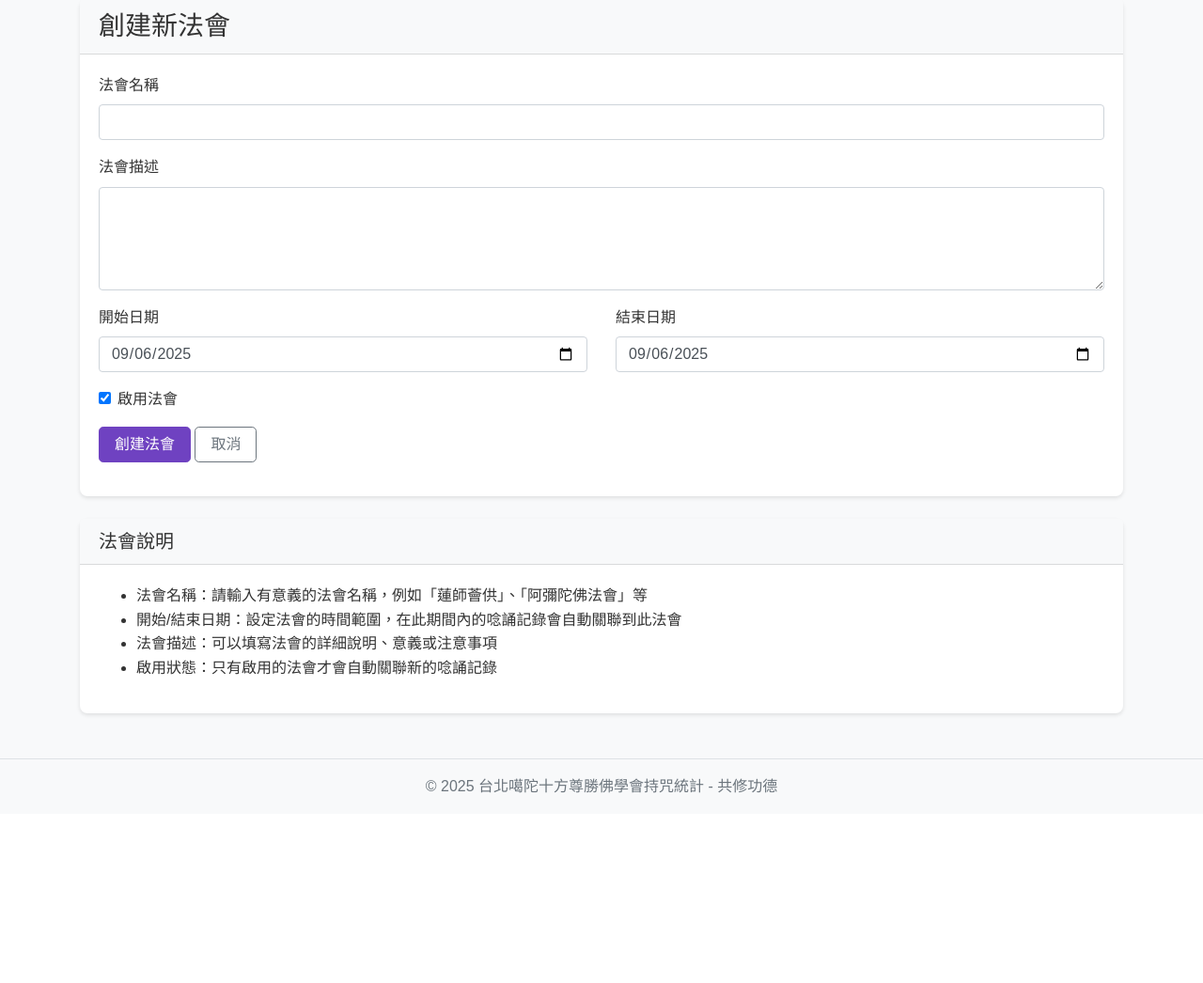
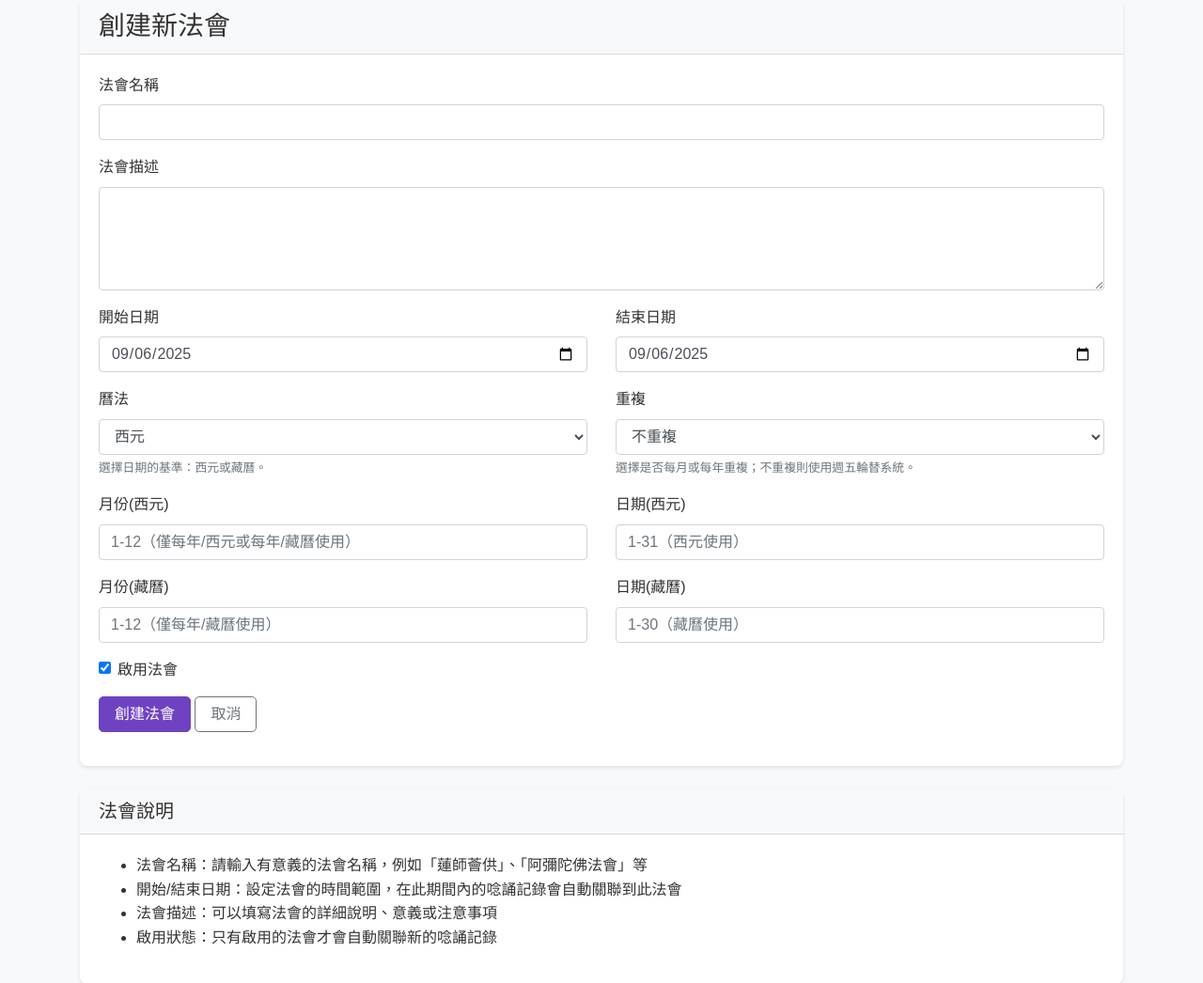
Before and after one commit to BenLin77/mantra_count, a Flask app: template app/templates/admin/create_ceremony.html in a window 1280 px wide. Shown: the part 83-1129 px from the top of the page at 94% size. Before the commit the page ends 927 px from the top, so only its background shows below. Run offline with Flask 3, Linux system fonts and the light colour scheme; the template is opened without the code that fills it: values that come from a table or form of the project are taken from there, others are empty; some libraries are stand-ins or nearby versions.

Commit message:
feat(ceremony): add calendar type (lunar/gregorian) and recurrence (monthly/yearly), show lunar 10/25 on calendar, and integrate recurring rules into DOCX generation; update forms, templates, routes; DB updater adds new columns

```diff
--- a/app/forms/ceremony.py
+++ b/app/forms/ceremony.py
@@ -1,5 +1,5 @@
 from flask_wtf import FlaskForm
-from wtforms import StringField, TextAreaField, DateField, BooleanField, SubmitField
+from wtforms import StringField, TextAreaField, DateField, BooleanField, SubmitField, SelectField, IntegerField
 from wtforms.validators import DataRequired, Length, Optional, ValidationError
 from datetime import datetime
 
@@ -17,6 +17,15 @@ class CeremonyCreateForm(FlaskForm):
         DataRequired(message='請選擇結束日期')
     ], default=datetime.today)
     is_active = BooleanField('啟用法會', default=True)
+    # 新增欄位
+    calendar_type = SelectField('曆法', choices=[('gregorian', '西元'), ('lunar', '藏曆')], default='gregorian')
+    recurrence = SelectField('重複', choices=[('none', '不重複'), ('monthly', '每月'), ('yearly', '每年')], default='none')
+    # 公曆
+    month = IntegerField('月份(西元)', validators=[Optional()])
+    day = IntegerField('日期(西元)', validators=[Optional()])
+    # 藏曆
+    lunar_month = IntegerField('月份(藏曆)', validators=[Optional()])
+    lunar_day = IntegerField('日期(藏曆)', validators=[Optional()])
     submit = SubmitField('創建法會')
 
     def validate_end_date(self, field):
@@ -37,6 +46,15 @@ class CeremonyEditForm(FlaskForm):
         DataRequired(message='請選擇結束日期')
     ])
     is_active = BooleanField('啟用法會')
+    # 新增欄位
+    calendar_type = SelectField('曆法', choices=[('gregorian', '西元'), ('lunar', '藏曆')])
+    recurrence = SelectField('重複', choices=[('none', '不重複'), ('monthly', '每月'), ('yearly', '每年')])
+    # 公曆
+    month = IntegerField('月份(西元)', validators=[Optional()])
+    day = IntegerField('日期(西元)', validators=[Optional()])
+    # 藏曆
+    lunar_month = IntegerField('月份(藏曆)', validators=[Optional()])
+    lunar_day = IntegerField('日期(藏曆)', validators=[Optional()])
     submit = SubmitField('更新法會')
 
     def validate_end_date(self, field):
--- a/app/templates/admin/create_ceremony.html
+++ b/app/templates/admin/create_ceremony.html
@@ -45,6 +45,53 @@
                 </div>
             </div>
 
+            <div class="row">
+                <div class="col-md-6">
+                    <div class="form-group">
+                        {{ form.calendar_type.label(class="form-label") }}
+                        {{ form.calendar_type(class="form-control") }}
+                        <small class="form-text text-muted">選擇日期的基準：西元或藏曆。</small>
+                    </div>
+                </div>
+                <div class="col-md-6">
+                    <div class="form-group">
+                        {{ form.recurrence.label(class="form-label") }}
+                        {{ form.recurrence(class="form-control") }}
+                        <small class="form-text text-muted">選擇是否每月或每年重複；不重複則使用週五輪替系統。</small>
+                    </div>
+                </div>
+            </div>
+
+            <div class="row">
+                <div class="col-md-6">
+                    <div class="form-group">
+                        {{ form.month.label(class="form-label") }}
+                        {{ form.month(class="form-control", placeholder="1-12（僅每年/西元或每年/藏曆使用）") }}
+                    </div>
+                </div>
+                <div class="col-md-6">
+                    <div class="form-group">
+                        {{ form.day.label(class="form-label") }}
+                        {{ form.day(class="form-control", placeholder="1-31（西元使用）") }}
+                    </div>
+                </div>
+            </div>
+
+            <div class="row">
+                <div class="col-md-6">
+                    <div class="form-group">
+                        {{ form.lunar_month.label(class="form-label") }}
+                        {{ form.lunar_month(class="form-control", placeholder="1-12（僅每年/藏曆使用）") }}
+                    </div>
+                </div>
+                <div class="col-md-6">
+                    <div class="form-group">
+                        {{ form.lunar_day.label(class="form-label") }}
+                        {{ form.lunar_day(class="form-control", placeholder="1-30（藏曆使用）") }}
+                    </div>
+                </div>
+            </div>
+
             <div class="form-group form-check">
                 {{ form.is_active(class="form-check-input") }}
                 {{ form.is_active.label(class="form-check-label") }}
```
Also changed, not shown: app/models/ceremony.py (+11 -0 lines), app/routes/admin.py (+38 -6 lines), app/templates/admin/ceremony_calendar_simple.html (+19 -17 lines), app/templates/admin/edit_ceremony.html (+47 -0 lines), app/utils/calendar_generator.py (+62 -0 lines), manual_db_update.py (+25 -1 lines).
